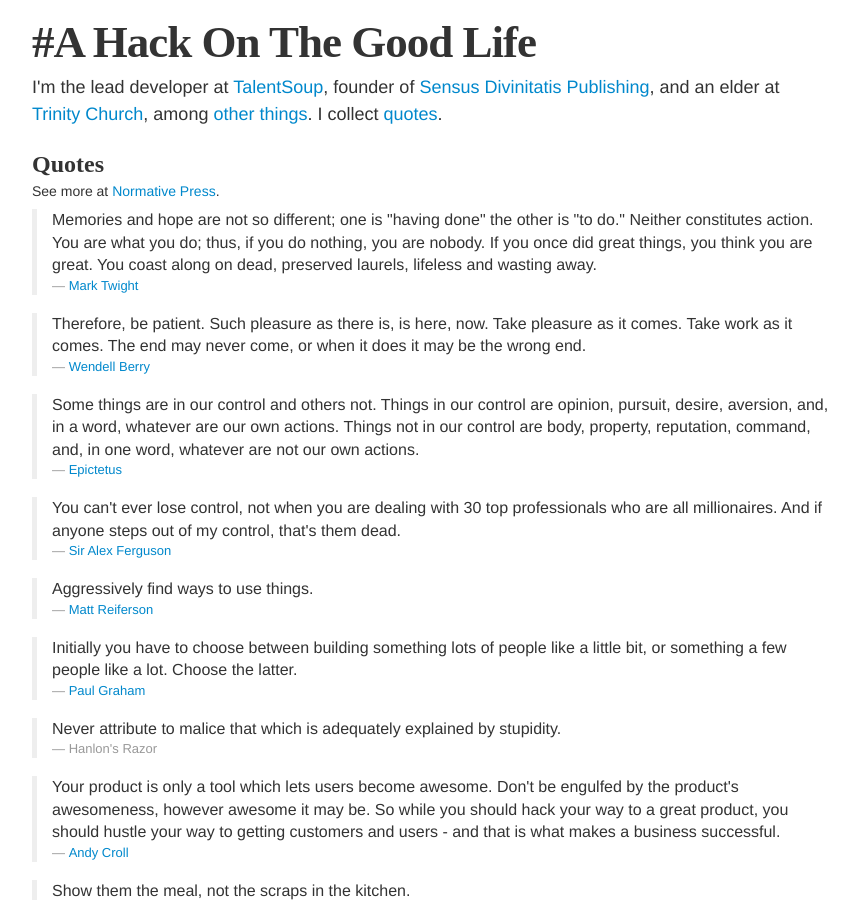
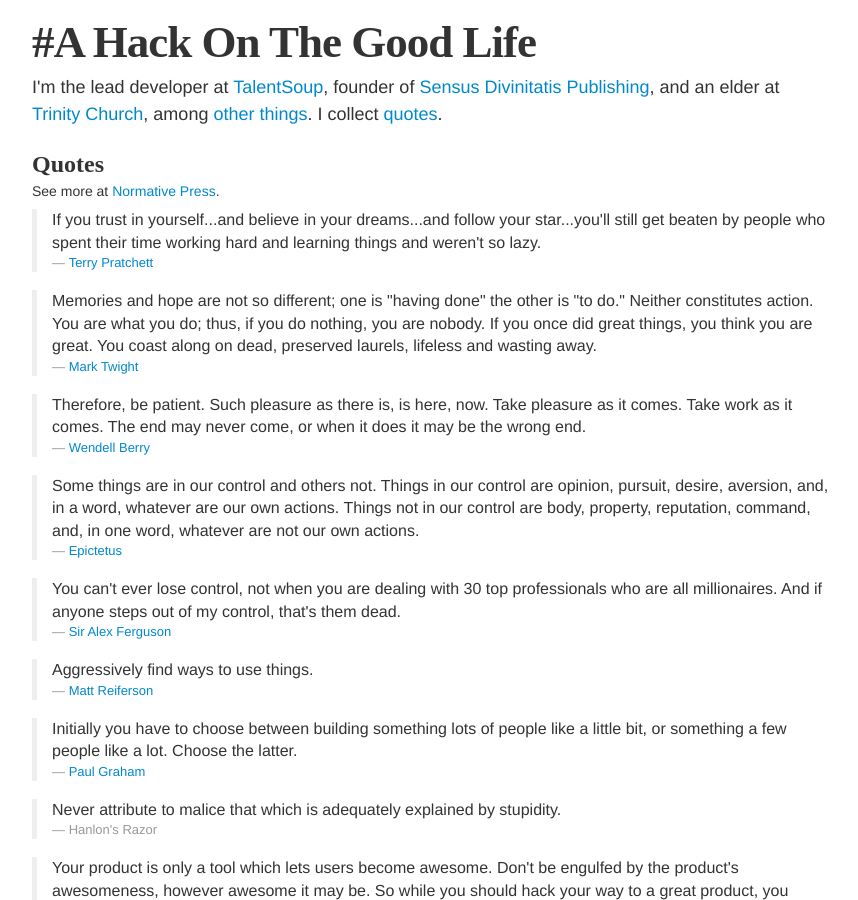
Before and after one commit to speric/speric.github.com, a Jekyll site: the page built from quotes.html, in a window 1280 px wide and 900 px high. Shown: the whole window, without its empty margins (208-1066 px from the left). Built offline with Jekyll 4.4.1, drawn with Linux system fonts in a browser that asks for light colours; some web fonts are replaced; Markdown is read by kramdown in place of the engine named in the settings.

Commit message:
Update quotes.html

```diff
--- a/quotes.html
+++ b/quotes.html
@@ -6,6 +6,11 @@ title: "Quotes | Eric Farkas"
 <h2>Quotes</h2>
 
 <p>See more at <a href="http://normativepress.com">Normative Press</a>.</p>
+
+<blockquote>
+  <p>If you trust in yourself...and believe in your dreams...and follow your star...you'll still get beaten by people who spent their time working hard and learning things and weren't so lazy.</p>
+  <small><a href="http://www.goodreads.com/author/show/1654.Terry_Pratchett">Terry Pratchett</a></small>
+</blockquote>
 
 <blockquote>
   <p>Memories and hope are not so different; one is "having done" the other is "to do." Neither constitutes action. You are what you do; thus, if you do nothing, you are nobody. If you once did great things, you think you are great. You coast along on dead, preserved laurels, lifeless and wasting away.</p>
```
